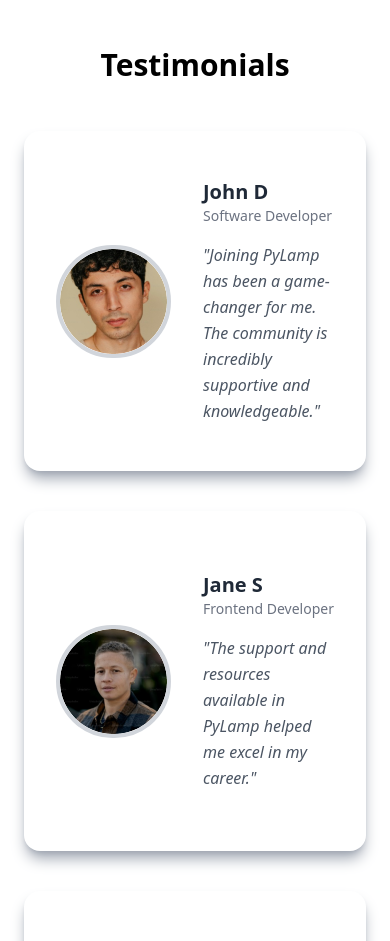
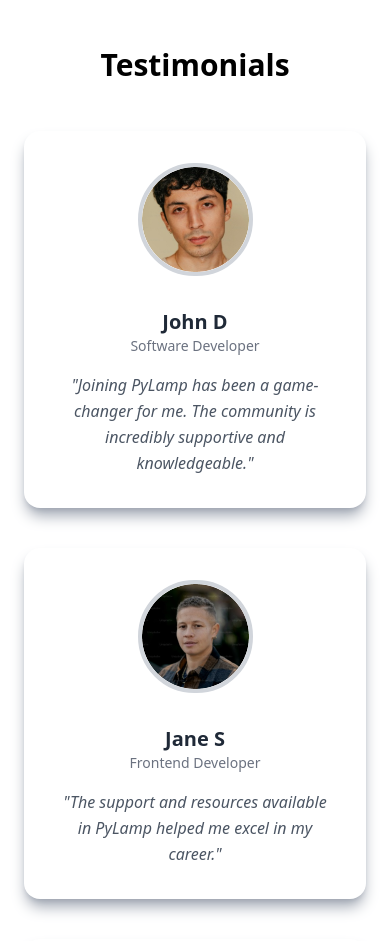
Before and after one commit to pylamp/club-website, a Next.js app in the folder pylamp/: page / in a window 390 px wide. Shown: the part 4100-5041 px from the top of the page. Built offline with nearby package versions, Linux system fonts and the light colour scheme.

Commit message:
responsive testimonial

```diff
--- a/pylamp/src/app/components/testimonalcard.js
+++ b/pylamp/src/app/components/testimonalcard.js
@@ -2,9 +2,7 @@ import Image from "next/image";
 
 export default function TestimonialCard({ name, role, image, testimonial }) {
   return (
-    <div className="w-full max-w-xl bg-white rounded-2xl shadow-lg shadow-gray-400 p-8 flex items-center gap-8 min-h-[340px]">
-      {" "}
-
+    <div className="w-full max-w-xl bg-white rounded-2xl shadow-lg shadow-gray-400 p-8 flex flex-col lg:flex-row items-center gap-8 min-h-[340px]">
       <div className="flex-shrink-0">
         <div className="w-26 h-26 md:w-36 md:h-32 lg:w-35 lg:h-36 rounded-full overflow-hidden border-4 border-gray-300">
           <Image
@@ -16,10 +14,10 @@ export default function TestimonialCard({ name, role, image, testimonial }) {
           />
         </div>
       </div>
-      <div className="flex flex-col">
+      <div className="flex flex-col items-center md:items-start">
         <h3 className="text-xl font-bold text-gray-800">{name}</h3>
         <p className="text-sm text-gray-500">{role}</p>
-        <blockquote className="mt-4 text-base text-gray-600 italic leading-relaxed">
+        <blockquote className="mt-4 text-base text-gray-600 italic leading-relaxed text-center md:text-left">
           "{testimonial}"
         </blockquote>
       </div>
--- a/pylamp/src/app/page.js
+++ b/pylamp/src/app/page.js
@@ -70,6 +70,13 @@ export default function HomePage() {
       testimonial:
         "I learned a lot from the discussions and projects in this amazing community.",
     },
+  {
+    name: "Sara K",
+    role: "AI Engineer",
+    image: "/ts1.png",
+    testimonial:
+    "PyLamp has provided me with invaluable insights and a platform to grow my AI skills.",
+  }
   ];
   return (
     <div>
@@ -185,12 +192,12 @@ export default function HomePage() {
         </div>
       </section>
 
-      <section className=" py-12">
+      <section className="py-12">
         <div className="container mx-auto px-6">
           <h2 className="text-3xl md:text-4xl font-bold text-center mb-12">
             Testimonials
           </h2>
-          <div className="flex flex-wrap justify-center gap-10">
+          <div className="grid grid-cols-1 sm:grid-cols-2 gap-10">
             {testimonials.map((testimonial, index) => (
               <TestimonialCard
                 key={index}
```
